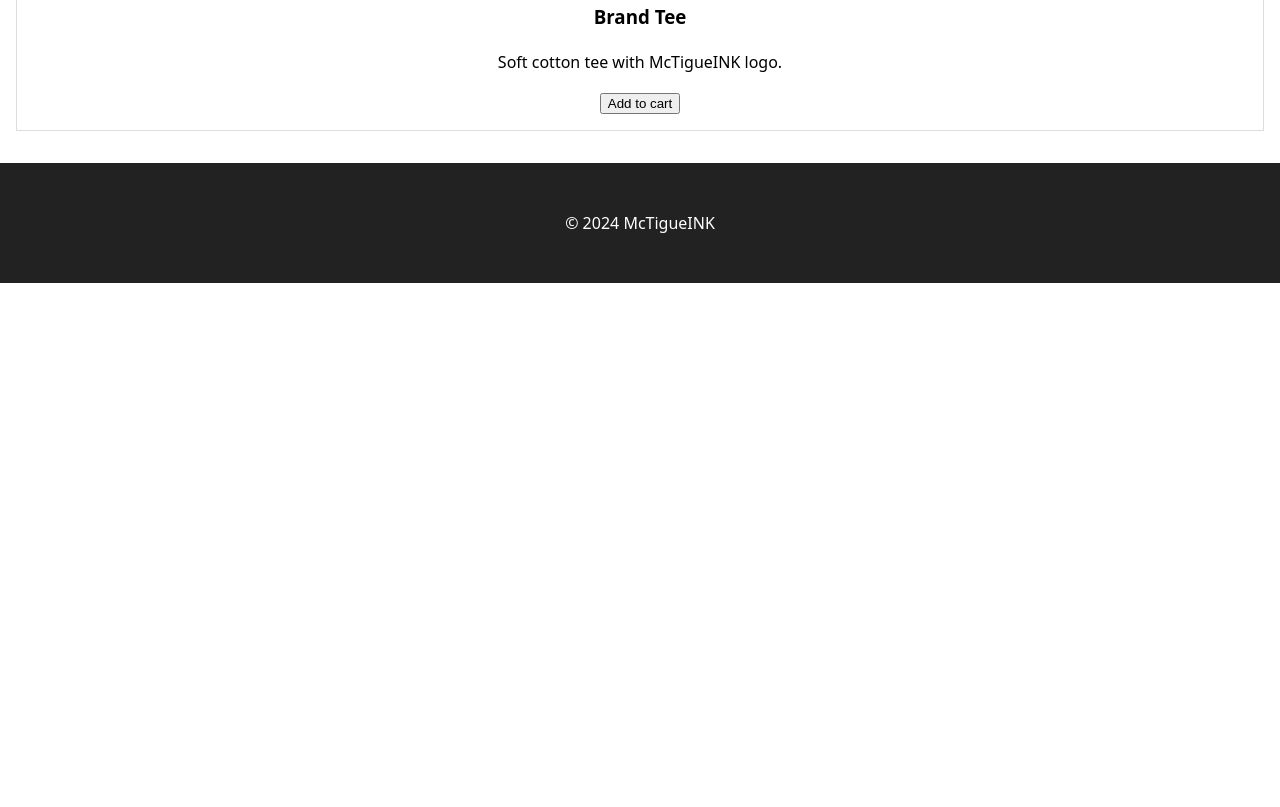
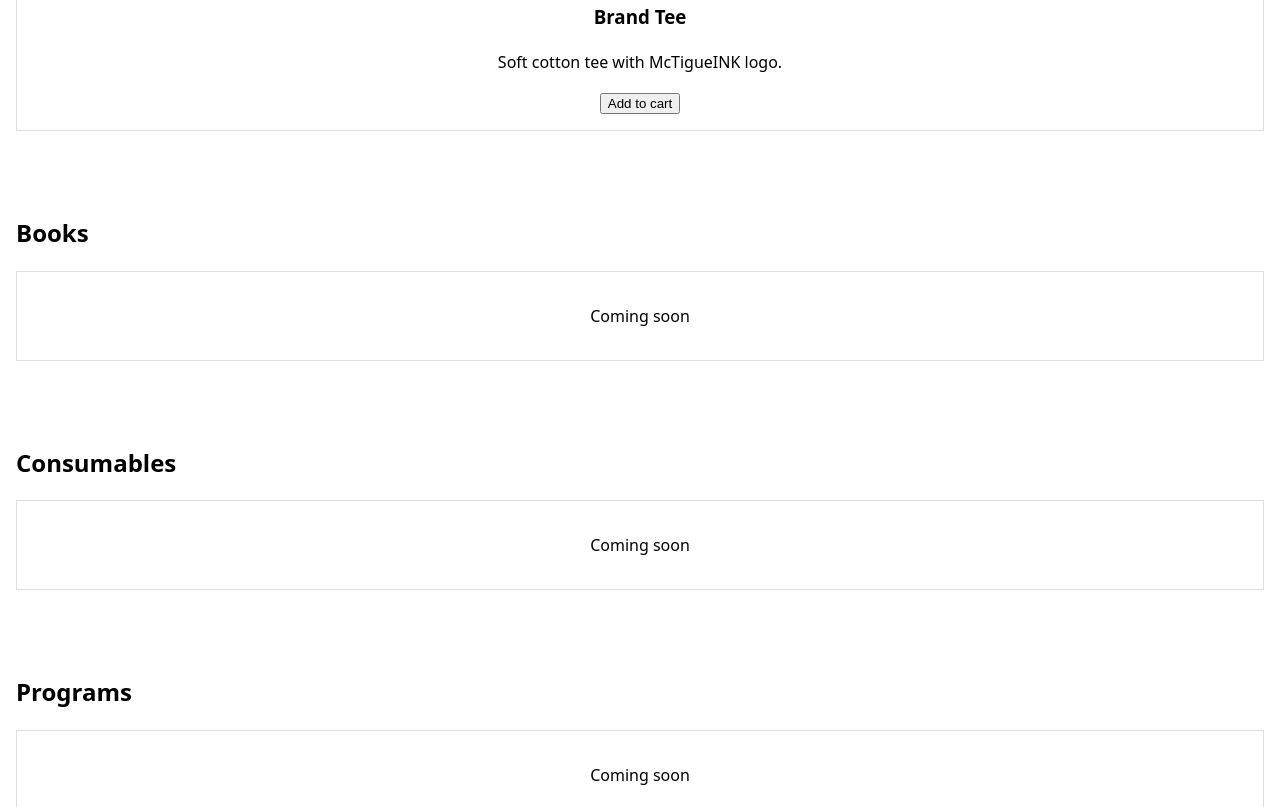
Before and after one commit to Teamack/McTigueINK, a website: page index.html in a window 1280 px wide. Shown: the part 1993-2800 px from the top of the page. Before the commit the page ends 2276 px from the top, so only its background shows below. Drawn offline with Linux system fonts and the light colour scheme.

Commit message:
Add new product categories

```diff
--- a/index.html
+++ b/index.html
@@ -13,6 +13,9 @@
             <a href="#art">Art</a>
             <a href="https://payhip.com/McTigueINK" target="_blank" rel="noopener">Courses</a>
             <a href="#merch">Merch</a>
+            <a href="#books">Books</a>
+            <a href="#consumables">Consumables</a>
+            <a href="#programs">Programs</a>
         </nav>
         <button class="checkout-btn">Cart (<span class="snipcart-items-count">0</span>)</button>
     </header>
@@ -64,6 +67,33 @@
                 </div>
             </div>
         </section>
+
+        <section id="books" class="product-section">
+            <h2>Books</h2>
+            <div class="product-grid">
+                <div class="product-card">
+                    <p>Coming soon</p>
+                </div>
+            </div>
+        </section>
+
+        <section id="consumables" class="product-section">
+            <h2>Consumables</h2>
+            <div class="product-grid">
+                <div class="product-card">
+                    <p>Coming soon</p>
+                </div>
+            </div>
+        </section>
+
+        <section id="programs" class="product-section">
+            <h2>Programs</h2>
+            <div class="product-grid">
+                <div class="product-card">
+                    <p>Coming soon</p>
+                </div>
+            </div>
+        </section>
     </main>
 
     <footer>
```
